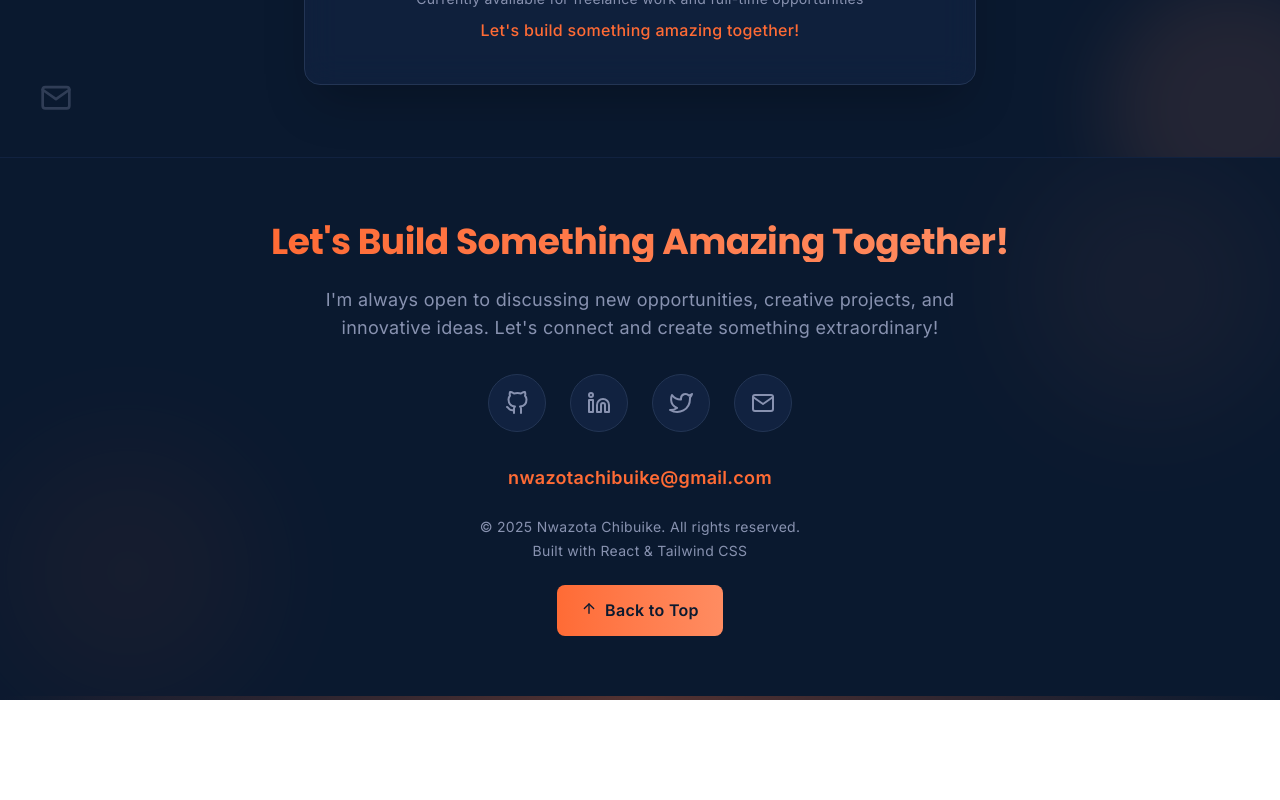
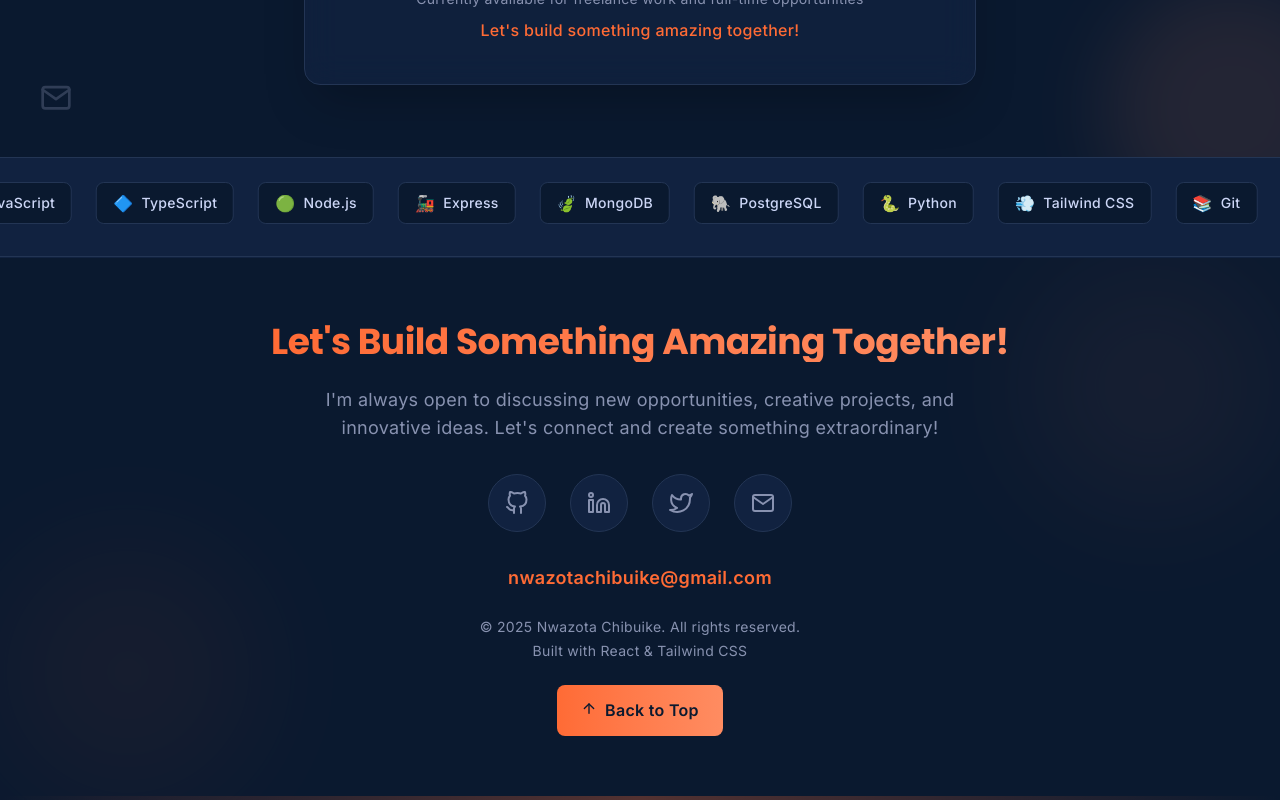
Before and after one commit to Oracle00999/My-Portfolio-Website, a React (Vite) app in the folder portfolio 2.0/: page / in a window 1280 px wide. Shown: the part 3501-4301 px from the top of the page. Before the commit the page ends 4201 px from the top, so only its background shows below. Built offline with nearby package versions, Linux system fonts and the light colour scheme.

Commit message:
made modifiactions on my portfolio website

```diff
--- a/portfolio 2.0/src/Components/Home.jsx
+++ b/portfolio 2.0/src/Components/Home.jsx
@@ -5,6 +5,7 @@ import About from "./About";
 import Projects from "./Projects";
 import Contact from "./Contact";
 import Footer from "./Footer";
+import SkillsMarqueeWithIcons from "./SkillsMarquee";
 
 function Home() {
   return (
@@ -14,6 +15,7 @@ function Home() {
       <About />
       <Projects />
       <Contact />
+      <SkillsMarqueeWithIcons />
       <Footer />
     </>
   );
--- /dev/null
+++ b/portfolio 2.0/src/Components/SkillsMarquee.jsx
@@ -0,0 +1,55 @@
+import React from "react";
+import { motion } from "framer-motion";
+
+const SkillsMarqueeWithIcons = () => {
+  const skillsWithIcons = [
+    { name: "React", icon: "⚛️" },
+    { name: "JavaScript", icon: "🟨" },
+    { name: "TypeScript", icon: "🔷" },
+    { name: "Node.js", icon: "🟢" },
+    { name: "Express", icon: "🚂" },
+    { name: "MongoDB", icon: "🍃" },
+    { name: "PostgreSQL", icon: "🐘" },
+    { name: "Python", icon: "🐍" },
+    { name: "Tailwind CSS", icon: "💨" },
+    { name: "Git", icon: "📚" },
+    { name: "GitHub", icon: "🐙" },
+    { name: "REST APIs", icon: "🌐" },
+    { name: "HTML5", icon: "📄" },
+    { name: "CSS3", icon: "🎨" },
+  ];
+
+  return (
+    <div className="w-full py-6 bg-[#112240] border-y border-[#233554] overflow-hidden">
+      <div className="relative">
+        {/* First row - sliding left */}
+        <motion.div
+          className="flex whitespace-nowrap mb-2"
+          animate={{
+            x: [0, -window.innerWidth],
+          }}
+          transition={{
+            x: {
+              repeat: Infinity,
+              repeatType: "loop",
+              duration: 40,
+              ease: "linear",
+            },
+          }}
+        >
+          {[...skillsWithIcons, ...skillsWithIcons].map((skill, index) => (
+            <div
+              key={index}
+              className="inline-flex items-center mx-3 px-4 py-2 bg-[#0a192f] border border-[#233554] rounded-lg text-[#ccd6f6] font-medium text-sm hover:text-[#ff6b35] hover:border-[#ff6b35] transition-all duration-300 hover:scale-105 flex-shrink-0"
+            >
+              <span className="mr-2 text-base">{skill.icon}</span>
+              {skill.name}
+            </div>
+          ))}
+        </motion.div>
+      </div>
+    </div>
+  );
+};
+
+export default SkillsMarqueeWithIcons;
```
